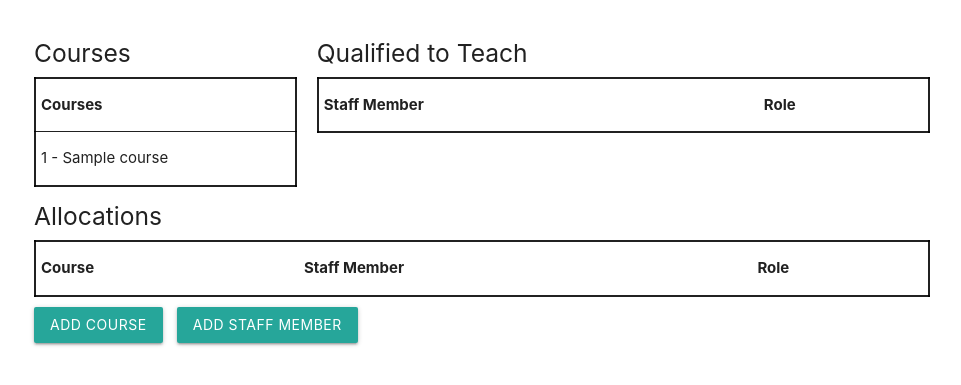
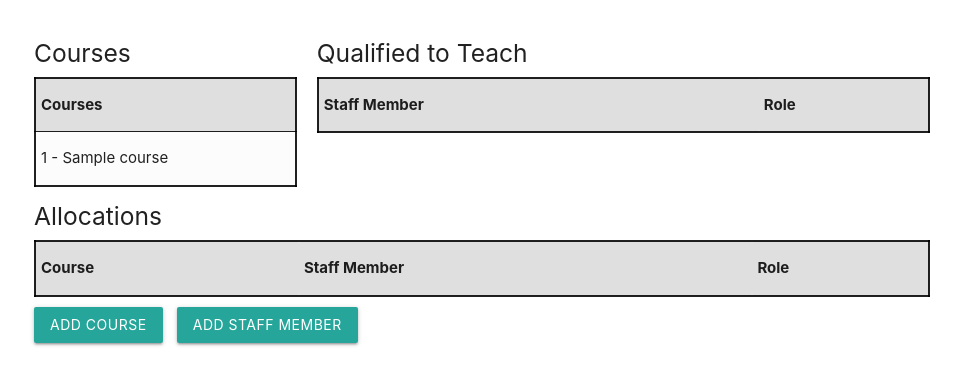
Before and after one commit to Staff-Allocations/Staff-Allocations, a Flask app: page / in a window 1280 px wide. Shown: the part 177-562 px from the top of the page, without its empty margins (158-1119 px from the left). Run offline with Flask 3, Linux system fonts and the light colour scheme; tables that the repository leaves empty hold one stand-in row (values such as "Sample post"); lists and menus that the app fills with data are empty.

Commit message:
Update style.css

```diff
--- a/App/static/style.css
+++ b/App/static/style.css
@@ -1,3 +1,11 @@
+th {
+    background: rgba(202, 202, 202, 0.562);
+    margin-top: 20px;
+}
+tr {
+    background: rgba(202, 202, 202, 0.062);
+}
+
 /* body {
     font-family: Verdana, sans-serif;
     background: rgb(181,192,208);
```
